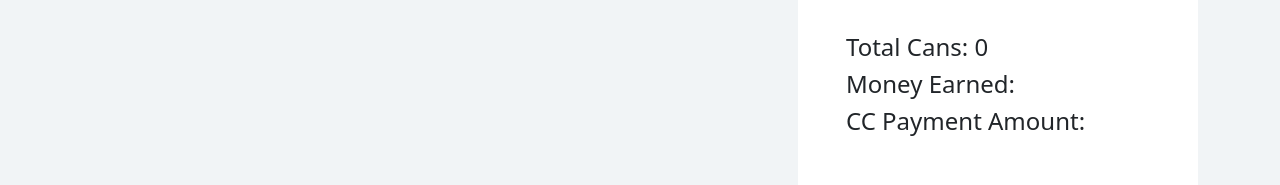
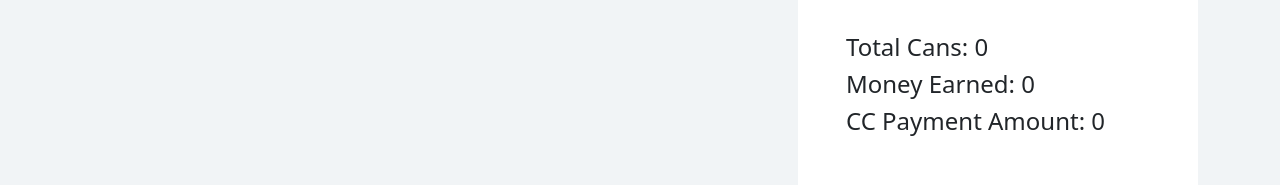
Before and after one commit to jrlim13/VendingMachine, an Angular app in the folder ClientApp/: page / in a window 1280 px wide. Shown: the part 486-671 px from the top of the page. Built offline with nearby package versions, Linux system fonts and the light colour scheme; no server answers.

Commit message:
initial tracker

```diff
--- a/ClientApp/src/app/components/cart/cart.component.html
+++ b/ClientApp/src/app/components/cart/cart.component.html
@@ -53,5 +53,5 @@
       <p>No can selected. Select a can!</p>
     </div>
   </div>
-  <app-tracker [count]="count"></app-tracker>
+  <app-tracker [count]="count" [earnedMoney]="earnedMoney" [ccPaymentsMade]="ccPaymentsMade"></app-tracker>
 </div>
--- a/ClientApp/src/app/components/cart/cart.component.ts
+++ b/ClientApp/src/app/components/cart/cart.component.ts
@@ -11,10 +11,12 @@ export class CartComponent implements OnInit, OnChanges {
   constructor(private modalService: NgbModal) { }
 
   @Input() selectedCan: any;
-  @Input() count: Number = 0;
+  @Input() count: number = 0;
   @Output() selectedCanChange = new EventEmitter();
 
   change: number = 0;
+  earnedMoney: number = 0;
+  ccPaymentsMade: number = 0;
 
   ngOnInit(): void {
     console.log(this.count);
@@ -41,6 +43,8 @@ export class CartComponent implements OnInit, OnChanges {
     this.change = Math.round((payment - this.selectedCan.price) * 100) /100;
     this.selectedCan.stock = this.selectedCan.stock - 1;
     this.selectedCanChange.emit(this.selectedCan);
+    this.earnedMoney += this.selectedCan.price;
+    this.count -= 1;
 
     console.log(this.change);
     this.modalService.dismissAll();
@@ -49,6 +53,7 @@ export class CartComponent implements OnInit, OnChanges {
 
   payCard() {
     this.selectedCan.stock = this.selectedCan.stock - 1;
+    this.ccPaymentsMade += this.selectedCan.price;
     this.modalService.dismissAll();
     alert("Payment is processed. Thank you for you purchase. Please get your can. :)");
   }
--- a/ClientApp/src/app/components/menu/menu.component.ts
+++ b/ClientApp/src/app/components/menu/menu.component.ts
@@ -11,7 +11,7 @@ export class MenuComponent implements OnInit {
   constructor(private canService : CanService) { }
 
   cans: any[] = [];
-  count: Number = 0;
+  count: number = 0;
   selectedCan: any;
 
   ngOnInit(): void {
--- a/ClientApp/src/app/components/tracker/tracker.component.html
+++ b/ClientApp/src/app/components/tracker/tracker.component.html
@@ -1,5 +1,5 @@
 <div class="p-5 mt-5 bg-white float-endh">
   <h4>Total Cans: {{count}}</h4>
-  <h4>Money Earned: </h4>
-  <h4>CC Payment Amount: </h4>
+  <h4>Money Earned: {{earnedMoney}} </h4>
+  <h4>CC Payment Amount: {{ccPaymentsMade}}</h4>
 </div>
--- a/ClientApp/src/app/components/tracker/tracker.component.ts
+++ b/ClientApp/src/app/components/tracker/tracker.component.ts
@@ -9,10 +9,13 @@ export class TrackerComponent implements OnInit {
 
   constructor() { }
 
-  @Input() count: Number = 0;
+  @Input() count: number = 0;
+  @Input() earnedMoney: number = 0;
+  @Input() ccPaymentsMade: number = 0;
 
   ngOnInit(): void {
     console.log(this.count);
+    console.log(this.earnedMoney);
   }
 
 }
```
